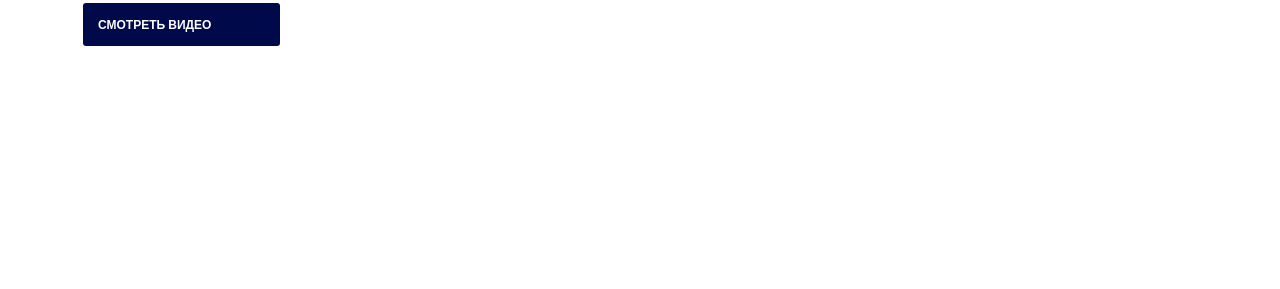
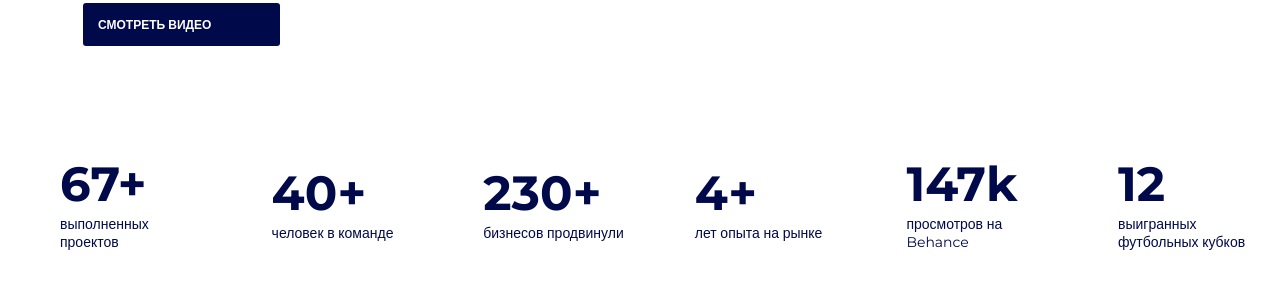
Before and after one commit to AbduholiqA/abutech, a plain HTML site: page index.html in a window 1280 px wide. Shown: the part 587-876 px from the top of the page. Before the commit the page ends 800 px from the top, so only its background shows below. Drawn offline with Linux system fonts and the light colour scheme.

Commit message:
info section

```diff
--- a/index.html
+++ b/index.html
@@ -60,6 +60,43 @@
         </div>
       </div>
     </section>
+
+    <section class="info">
+      <div class="container">
+        <ul class="info-list">
+          <li class="info-item">
+            <p class="info-number">67+</p>
+            <p class="info-desc">выполненных проектов</p>
+          </li>
+
+          <li class="info-item">
+            <p class="info-number">40+</p>
+            <p class="info-desc">человек в команде</p>
+          </li>
+
+          <li class="info-item">
+            <p class="info-number">230+</p>
+            <p class="info-desc">бизнесов продвинули</p>
+          </li>
+
+          <li class="info-item">
+            <p class="info-number">4+</p>
+            <p class="info-desc">лет опыта на рынке</p>
+          </li>
+
+          <li class="info-item">
+            <p class="info-number">147k</p>
+            <p class="info-desc">просмотров на Behance</p>
+          </li>
+
+          <li class="info-item">
+            <p class="info-number">12</p>
+            <p class="info-desc">выигранных футбольных кубков</p>
+          </li>
+        </ul>
+      </div>
+    </section>
+
   </main>
 </body>
 </html>
--- a/scss/blocks/_main.scss
+++ b/scss/blocks/_main.scss
@@ -1,3 +1,35 @@
-.main {
+main {
   flex-grow: 1;
 }
+
+.info-list {
+  display: flex;
+  justify-content: space-between;
+  align-items: center;
+  list-style-type: none;
+  margin-top: 60px;
+  margin-bottom: 80px;
+}
+
+.info-item {
+  width: 142px;
+}
+
+.info-number {
+  margin: 0;
+  padding: 0;
+  font-family: 'Montserrat-bold';
+  font-size: 48px;
+  line-height: 59px;
+  color: #00094A;
+  margin-bottom: 1px;
+}
+
+.info-desc {
+  margin: 0;
+  padding: 0;
+  font-weight: 500;
+  font-size: 14px;
+  line-height: 18px;
+  color: #00094A;
+}
```
Also changed, not shown: css/main.css, 1 other file.
